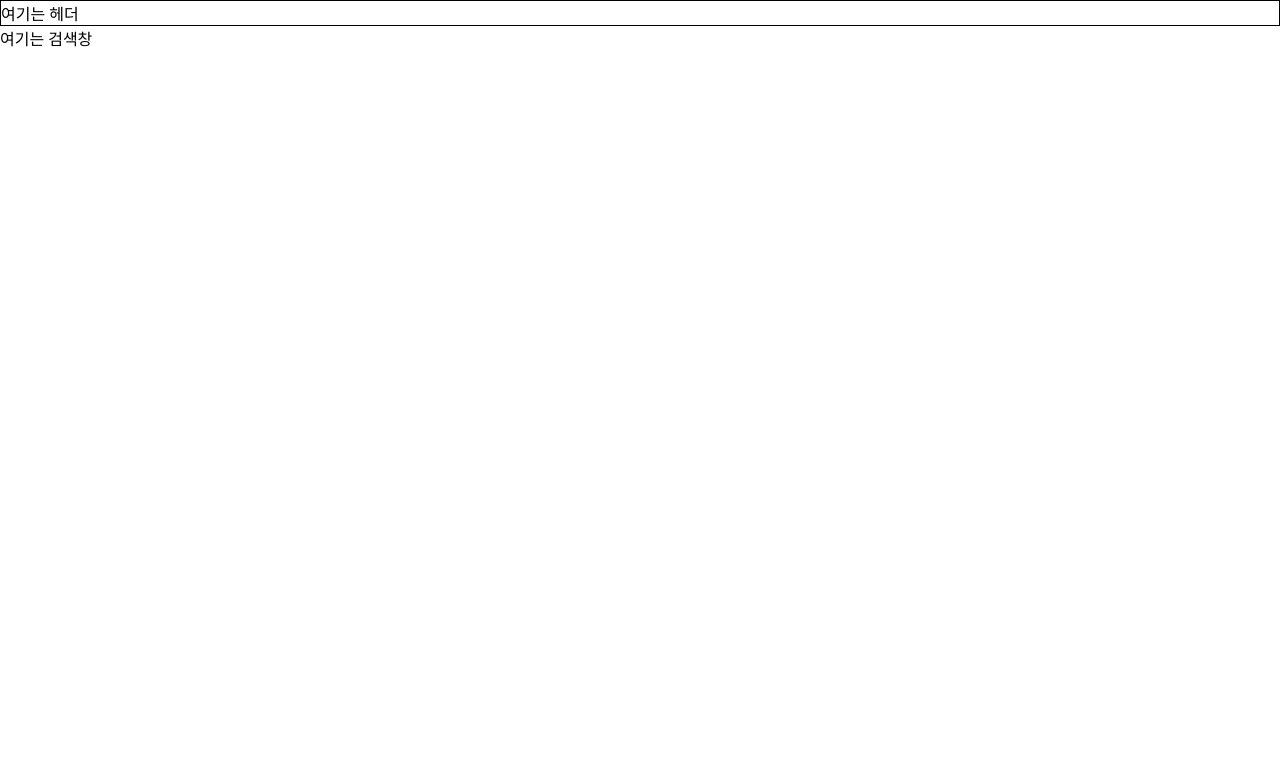
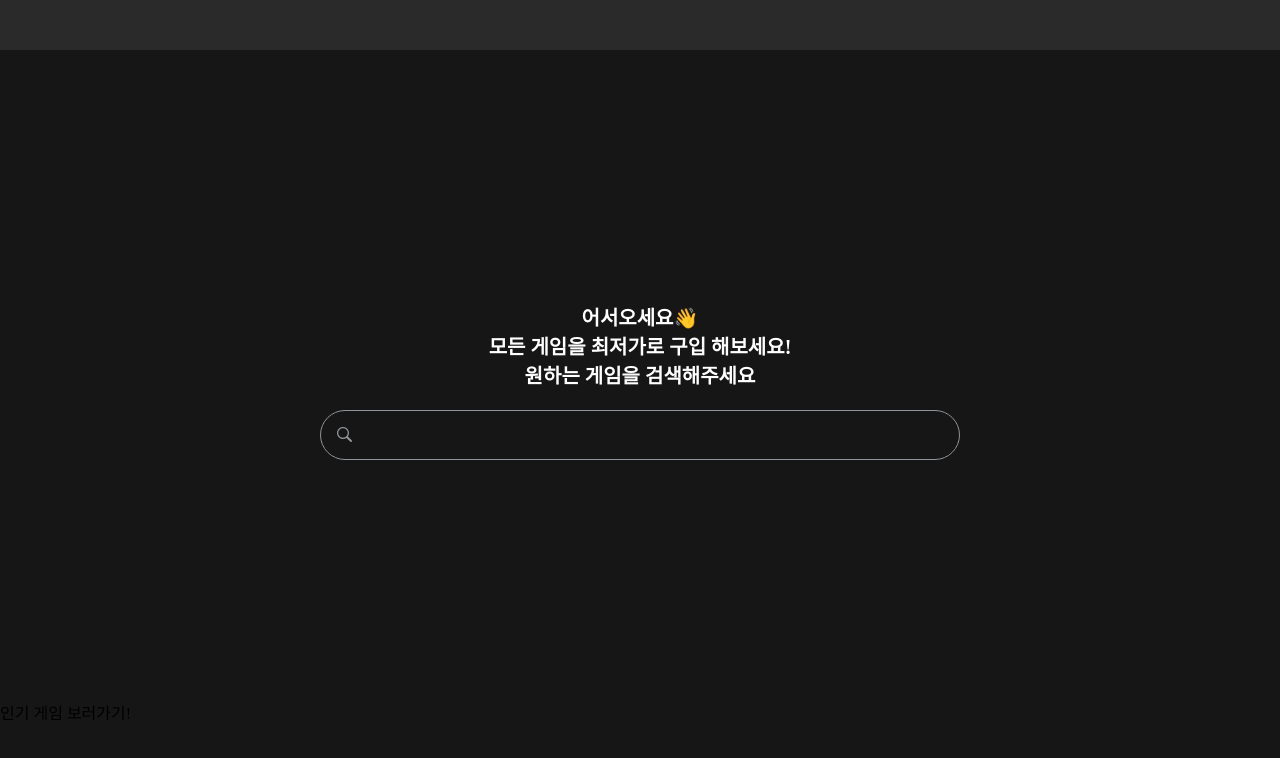
Before and after one commit to ssadagame/client, a React (Create React App) app: page / in a window 1280 px wide. Shown: the top 758 px of the page. Built offline with nearby package versions, Linux system fonts and the light colour scheme.

Commit message:
홈페이지 검색창 UI 작업

```diff
--- a/package.json
+++ b/package.json
@@ -14,7 +14,7 @@
     "axios": "^1.2.2",
     "react": "^18.2.0",
     "react-dom": "^18.2.0",
-    "react-icons": "^4.7.1",
+    "react-icons": "^4.8.0",
     "react-router-dom": "^6.6.1",
     "react-scripts": "5.0.1",
     "recoil": "^0.7.6",
--- a/src/components/Global/GlobalStyled.ts
+++ b/src/components/Global/GlobalStyled.ts
@@ -1,6 +1,5 @@
 import { createGlobalStyle } from 'styled-components';
 //import reset from 'styled-reset';
-
 const GlobalStyle = createGlobalStyle`
     * {
         box-sizing: border-box;
@@ -12,6 +11,8 @@ const GlobalStyle = createGlobalStyle`
         //-ms-overflow-style: none;
         margin:0px;
         width:100%;
+        background-color: rgba(18,18,18,0.98);
+        z-index: -100;
         /* min-width: 400px;
         height: 100vh;
         display: flex;
--- a/src/components/Header.tsx
+++ b/src/components/Header.tsx
@@ -1,12 +1,13 @@
 import styled from 'styled-components';
 
 const Back = styled.main`
+  background-color: #2a2a2a;
   width: 100%;
-  border: 1px solid;
+  height: 50px;
 `;
 
 const Header = () => {
-  return <Back>여기는 헤더</Back>;
+  return <Back></Back>;
 };
 
 export default Header;
--- /dev/null
+++ b/src/components/IntroductionText.tsx
@@ -0,0 +1,18 @@
+import styled from 'styled-components';
+
+const Text = styled.h2`
+  color: white;
+  font-size: 20px;
+  text-align: center;
+`;
+
+const IntroductionText = () => {
+  return (
+    <Text>
+      어서오세요👋 <br /> 모든 게임을 최저가로 구입 해보세요! <br /> 원하는
+      게임을 검색해주세요
+    </Text>
+  );
+};
+
+export default IntroductionText;
--- a/src/components/SearchBox.tsx
+++ b/src/components/SearchBox.tsx
@@ -1,6 +1,71 @@
-import styled from 'styled-components';
+import styled, { css } from 'styled-components';
+import { GoSearch } from 'react-icons/go';
+import { useState } from 'react';
+
+interface StylePropsType {
+  isFocus: boolean;
+}
+
+const Back = styled.main`
+  width: 100%;
+  height: 60px;
+  display: flex;
+  justify-content: center;
+  align-items: center;
+`;
+
+const SearchBar = styled.div<StylePropsType>`
+  width: 50%;
+  height: 50px;
+  border: 1px solid #8e9499;
+  border-radius: 25px;
+  display: flex;
+  align-items: center;
+  justify-content: space-around;
+  ${(props) =>
+    props.isFocus
+      ? css`
+           {
+            background-color: rgba(255, 255, 255, 0.1);
+            border: 1px solid rgba(0, 0, 0, 0);
+          }
+        `
+      : css`
+           {
+            border: 1px solid #8e9499;
+          }
+        `}
+  &:hover {
+    background-color: rgba(255, 255, 255, 0.1);
+    border: 1px solid rgba(0, 0, 0, 0);
+  }
+`;
+const Text = styled.input`
+  outline: none;
+  background-color: rgba(0, 0, 0, 0);
+  border: 0px;
+  height: 80%;
+  width: 88%;
+  color: white;
+  font-size: 18px;
+`;
 
 const SearchBox = () => {
-  return <div>여기는 검색창</div>;
+  const [isFocus, setIsFocus] = useState(false);
+  const handleFocus = (state: boolean) => {
+    setIsFocus(state);
+  };
+  return (
+    <Back>
+      <SearchBar isFocus={isFocus}>
+        <GoSearch color="#8E9499" />
+        <Text
+          type="text"
+          onFocus={() => handleFocus(true)}
+          onBlur={() => handleFocus(false)}
+        />
+      </SearchBar>
+    </Back>
+  );
 };
 export default SearchBox;
--- a/src/page/Home.tsx
+++ b/src/page/Home.tsx
@@ -1,11 +1,29 @@
+import styled from 'styled-components';
 import Header from '../components/Header';
 import SearchBox from '../components/SearchBox';
+import IntroductionText from '../components/IntroductionText';
+
+const Back = styled.div`
+  height: 100vh;
+  display: flex;
+  flex-direction: column;
+  justify-content: space-between;
+`;
+const TestDiv = styled.div`
+  height: 100px;
+`;
+
 const Home = () => {
   return (
-    <div>
-      <Header></Header>
-      <SearchBox></SearchBox>
-    </div>
+    <Back>
+      <Header />
+      <div>
+        <IntroductionText />
+        <SearchBox />
+      </div>
+
+      <TestDiv>인기 게임 보러가기!</TestDiv>
+    </Back>
   );
 };
 
```
Also changed, not shown: 2 other files (tests, documents, lock files or other folders).
